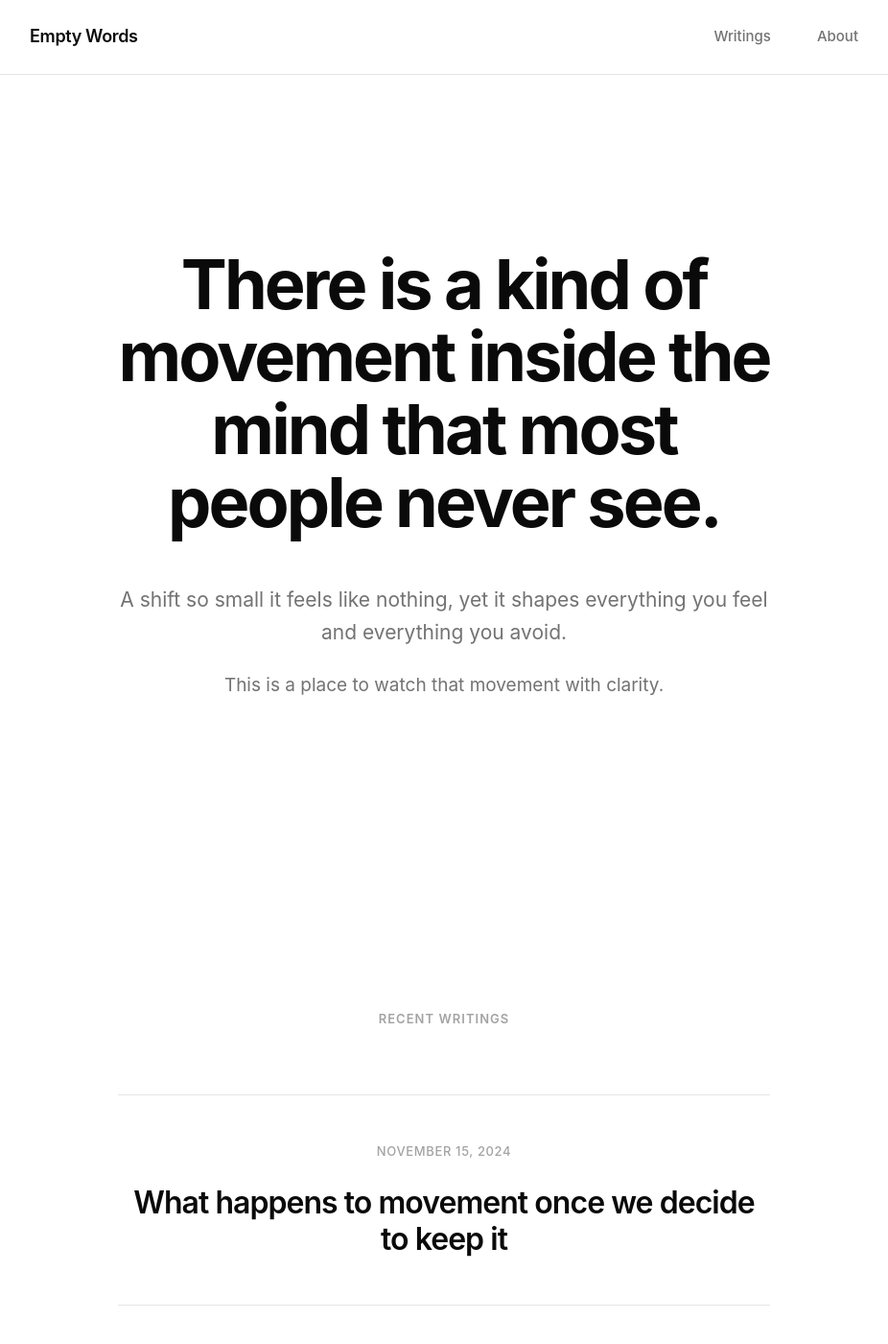
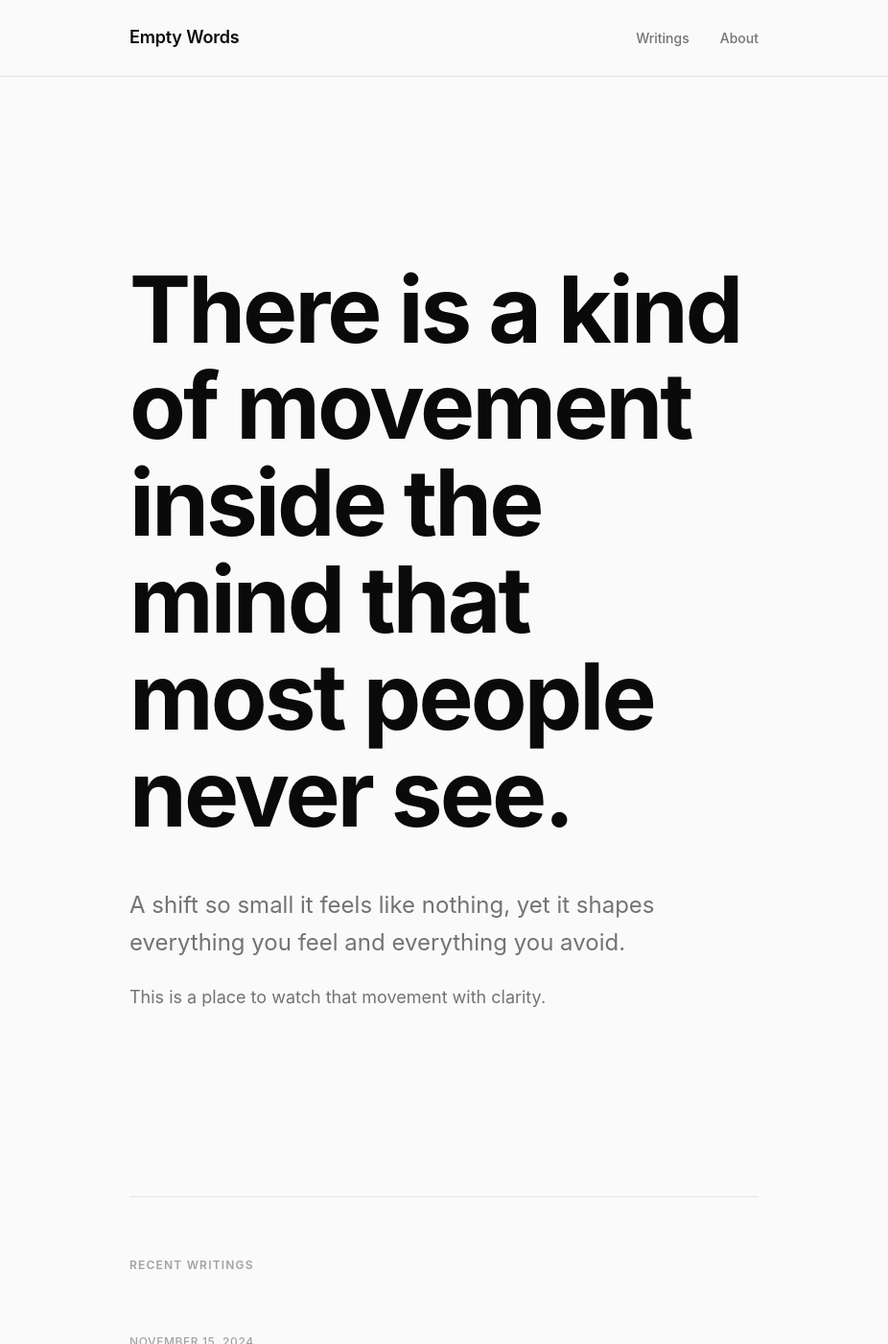
Before and after one commit to ladiossato/emptywords, a Jekyll site: the page built from index.md, in a window 1280 px wide and 1400 px high. Shown: the whole window at 96% size, without its empty margins (177-1103 px from the left). Built offline with Jekyll 4.4.1, drawn with Linux system fonts in a browser that asks for light colours.

Commit message:
about page updated & CSS update v3

```diff
--- a/assets/css/style.css
+++ b/assets/css/style.css
@@ -1,544 +1,561 @@
 /* ========================================
-   EMPTY WORDS
-   Centered. Refined. Intentional.
+   EMPTY WORDS - DESIGN SYSTEM V3
+   Asymmetric. Readable. Refined.
    ======================================== */
 
-/* Reset */
+/* ========================================
+   RESET & BASE
+   ======================================== */
+
 * {
     margin: 0;
     padding: 0;
     box-sizing: border-box;
 }
 
-/* Variables */
+/* ========================================
+   DESIGN TOKENS
+   ======================================== */
+
 :root {
-    --text-primary: #0a0a0a;
-    --text-secondary: #737373;
-    --text-tertiary: #a3a3a3;
-    --background: #ffffff;
-    --border: #e5e5e5;
-    --hover: #fafafa;
+    /* Colors */
+    --color-text: #0a0a0a;
+    --color-text-muted: #737373;
+    --color-text-subtle: #a3a3a3;
+    --color-bg: #fafafa;
+    --color-surface: #ffffff;
+    --color-border: #e5e5e5;
+    --color-accent: #0a0a0a;
 
-    --font-sans: -apple-system, BlinkMacSystemFont, 'SF Pro Display', 'Inter', 'Segoe UI', Roboto, sans-serif;
+    /* Typography */
+    --font-system: -apple-system, BlinkMacSystemFont, 'SF Pro Display', 'Segoe UI', 'Roboto', sans-serif;
+    --font-mono: 'SF Mono', 'Monaco', 'Inconsolata', monospace;
 
-    --space-xs: 12px;
-    --space-sm: 24px;
-    --space-md: 48px;
-    --space-lg: 72px;
-    --space-xl: 120px;
-    --space-2xl: 180px;
+    /* Type Scale (Perfect Fourth - 1.333) */
+    --text-xs: 12px;
+    --text-sm: 14px;
+    --text-base: 18px;
+    --text-lg: 24px;
+    --text-xl: 32px;
+    --text-2xl: 42px;
+    --text-3xl: 56px;
+    --text-4xl: 72px;
+    --text-5xl: 96px;
 
-    --max-width: 680px;
-    --max-width-wide: 960px;
+    /* Spacing (8pt grid) */
+    --space-1: 8px;
+    --space-2: 16px;
+    --space-3: 24px;
+    --space-4: 32px;
+    --space-6: 48px;
+    --space-8: 64px;
+    --space-12: 96px;
+    --space-16: 128px;
+    --space-24: 192px;
+
+    /* Layout */
+    --content-width: 720px;
+    --content-narrow: 580px;
+    --reading-width: 65ch;
+
+    /* Effects */
+    --transition: all 0.2s cubic-bezier(0.4, 0, 0.2, 1);
+    --shadow-sm: 0 1px 2px rgba(0,0,0,0.04);
+    --shadow-md: 0 4px 8px rgba(0,0,0,0.06);
 }
 
-/* Base */
+/* ========================================
+   GLOBAL STYLES
+   ======================================== */
+
 html {
+    font-size: 100%;
     -webkit-font-smoothing: antialiased;
     -moz-osx-font-smoothing: grayscale;
+    text-rendering: optimizeLegibility;
 }
 
 body {
-    font-family: var(--font-sans);
-    font-size: 17px;
-    line-height: 1.6;
-    color: var(--text-primary);
-    background: var(--background);
+    font-family: var(--font-system);
+    font-size: var(--text-base);
+    line-height: 1.7;
+    color: var(--color-text);
+    background: var(--color-bg);
 }
 
-/* Typography */
+/* ========================================
+   TYPOGRAPHY
+   ======================================== */
+
 h1, h2, h3, h4, h5, h6 {
-    font-weight: 600;
+    font-weight: 700;
     line-height: 1.1;
-    letter-spacing: -0.03em;
+    letter-spacing: -0.02em;
+    color: var(--color-text);
 }
 
-h1 {
-    font-size: 64px;
-    font-weight: 700;
-}
-
-h2 {
-    font-size: 40px;
-    font-weight: 600;
-}
-
-h3 {
-    font-size: 28px;
-    font-weight: 600;
-}
+h1 { font-size: var(--text-5xl); }
+h2 { font-size: var(--text-3xl); }
+h3 { font-size: var(--text-xl); }
 
 p {
-    line-height: 1.7;
+    max-width: var(--reading-width);
+    margin-bottom: var(--space-4);
 }
 
 a {
-    color: var(--text-primary);
+    color: var(--color-text);
     text-decoration: none;
-    transition: all 0.2s ease;
+    transition: var(--transition);
+    border-bottom: 1px solid var(--color-border);
 }
 
 a:hover {
-    color: var(--text-secondary);
+    color: var(--color-text-muted);
+    border-bottom-color: var(--color-text-muted);
 }
 
-/* Header */
+/* ========================================
+   HEADER
+   ======================================== */
+
 header {
-    border-bottom: 1px solid var(--border);
-    background: var(--background);
     position: sticky;
     top: 0;
     z-index: 100;
-    backdrop-filter: blur(10px);
-    background: rgba(255, 255, 255, 0.9);
+    background: rgba(250, 250, 250, 0.8);
+    backdrop-filter: blur(12px);
+    border-bottom: 1px solid var(--color-border);
 }
 
 nav {
-    max-width: var(--max-width-wide);
+    max-width: var(--content-width);
     margin: 0 auto;
-    padding: var(--space-sm) var(--space-md);
+    padding: var(--space-3) var(--space-4);
     display: flex;
     justify-content: space-between;
-    align-items: center;
+    align-items: baseline;
 }
 
 .site-title {
-    font-size: 18px;
+    font-size: var(--text-base);
     font-weight: 600;
-    letter-spacing: -0.02em;
+    letter-spacing: -0.01em;
+    border: none;
+}
+
+.site-title:hover {
+    border: none;
 }
 
 .nav-links {
     display: flex;
-    gap: var(--space-md);
+    gap: var(--space-4);
 }
 
 .nav-links a {
-    font-size: 15px;
-    color: var(--text-secondary);
+    font-size: var(--text-sm);
+    color: var(--color-text-muted);
     font-weight: 500;
+    border: none;
 }
 
 .nav-links a:hover {
-    color: var(--text-primary);
+    color: var(--color-text);
+    border: none;
 }
 
-/* Main */
+/* ========================================
+   LAYOUT
+   ======================================== */
+
 main {
-    max-width: var(--max-width-wide);
+    max-width: var(--content-width);
     margin: 0 auto;
-    padding: 0 var(--space-md);
-    min-height: calc(100vh - 200px);
+    padding: 0 var(--space-4);
 }
 
-/* Home Page */
+/* ========================================
+   HOME PAGE
+   ======================================== */
+
 .home {
-    display: flex;
-    flex-direction: column;
-    align-items: center;
-    padding-top: var(--space-2xl);
+    padding-top: var(--space-24);
 }
 
 .home-intro {
-    text-align: center;
-    max-width: var(--max-width);
-    margin-bottom: var(--space-2xl);
+    margin-bottom: var(--space-24);
 }
 
 .home-intro h1 {
-    font-size: 72px;
+    font-size: var(--text-5xl);
     font-weight: 700;
     line-height: 1.05;
-    margin-bottom: var(--space-md);
-    letter-spacing: -0.04em;
+    letter-spacing: -0.03em;
+    margin-bottom: var(--space-6);
+    max-width: 18ch;
 }
 
 .home-intro p {
-    font-size: 21px;
+    font-size: var(--text-lg);
     line-height: 1.6;
-    color: var(--text-secondary);
-    margin-bottom: var(--space-sm);
+    color: var(--color-text-muted);
+    margin-bottom: var(--space-3);
+    max-width: 50ch;
 }
 
 .home-intro p:last-child {
-    font-size: 19px;
+    font-size: var(--text-base);
+    margin-bottom: 0;
 }
 
 .recent-writings {
-    width: 100%;
-    max-width: var(--max-width);
-    margin-top: var(--space-xl);
+    border-top: 1px solid var(--color-border);
+    padding-top: var(--space-8);
 }
 
 .section-title {
-    font-size: 13px;
+    font-size: var(--text-xs);
     font-weight: 600;
     text-transform: uppercase;
-    letter-spacing: 0.08em;
-    color: var(--text-tertiary);
-    margin-bottom: var(--space-lg);
-    text-align: center;
+    letter-spacing: 0.1em;
+    color: var(--color-text-subtle);
+    margin-bottom: var(--space-8);
 }
 
 .writing-preview {
-    padding: var(--space-md) 0;
-    border-top: 1px solid var(--border);
-    text-align: center;
-    transition: all 0.2s ease;
-}
-
-.writing-preview:hover {
-    transform: translateY(-2px);
+    margin-bottom: var(--space-12);
+    position: relative;
 }
 
 .writing-preview time {
     display: block;
-    font-size: 13px;
-    color: var(--text-tertiary);
-    margin-bottom: var(--space-sm);
+    font-size: var(--text-xs);
     font-weight: 500;
+    color: var(--color-text-subtle);
     text-transform: uppercase;
     letter-spacing: 0.05em;
+    margin-bottom: var(--space-2);
 }
 
 .writing-preview h3 {
-    font-size: 32px;
-    font-weight: 600;
-    margin: 0;
-    letter-spacing: -0.03em;
-    line-height: 1.2;
+    font-size: var(--text-3xl);
+    font-weight: 700;
+    line-height: 1.15;
+    letter-spacing: -0.02em;
+    margin-bottom: var(--space-2);
+    max-width: 24ch;
+    transition: var(--transition);
 }
 
 .writing-preview h3 a {
-    color: var(--text-primary);
+    border: none;
+    color: var(--color-text);
+}
+
+.writing-preview:hover h3 {
+    color: var(--color-text-muted);
 }
 
 .view-all {
     display: inline-block;
-    margin-top: var(--space-lg);
-    font-size: 15px;
+    margin-top: var(--space-4);
+    font-size: var(--text-sm);
     font-weight: 500;
-    color: var(--text-secondary);
-    text-align: center;
-    width: 100%;
+    color: var(--color-text-muted);
 }
 
-.view-all:hover {
-    color: var(--text-primary);
-}
+/* ========================================
+   WRITINGS ARCHIVE
+   ======================================== */
 
-/* Writings Archive */
 .writings-archive {
-    padding-top: var(--space-2xl);
-    max-width: var(--max-width);
-    margin: 0 auto;
+    padding-top: var(--space-24);
 }
 
 .writings-archive h1 {
-    text-align: center;
-    margin-bottom: var(--space-2xl);
-    font-size: 64px;
+    font-size: var(--text-4xl);
+    margin-bottom: var(--space-12);
 }
 
 .writing-item {
-    padding: var(--space-md) 0;
-    border-top: 1px solid var(--border);
-    text-align: center;
-    transition: all 0.2s ease;
+    margin-bottom: var(--space-12);
+    border-top: 1px solid var(--color-border);
+    padding-top: var(--space-8);
 }
 
-.writing-item:hover {
-    transform: translateY(-2px);
+.writing-item:first-child {
+    border-top: none;
+    padding-top: 0;
 }
 
 .writing-item time {
     display: block;
-    font-size: 13px;
-    color: var(--text-tertiary);
-    margin-bottom: var(--space-sm);
+    font-size: var(--text-xs);
     font-weight: 500;
+    color: var(--color-text-subtle);
     text-transform: uppercase;
     letter-spacing: 0.05em;
+    margin-bottom: var(--space-2);
 }
 
 .writing-item h2 {
-    font-size: 36px;
-    font-weight: 600;
-    margin: 0;
-    letter-spacing: -0.03em;
+    font-size: var(--text-2xl);
+    font-weight: 700;
     line-height: 1.2;
+    letter-spacing: -0.02em;
+    max-width: 28ch;
+    transition: var(--transition);
 }
 
 .writing-item h2 a {
-    color: var(--text-primary);
+    border: none;
 }
 
-/* Individual Writing */
+.writing-item:hover h2 {
+    color: var(--color-text-muted);
+}
+
+/* ========================================
+   INDIVIDUAL WRITING
+   ======================================== */
+
 .writing {
-    padding-top: var(--space-2xl);
-    max-width: var(--max-width);
-    margin: 0 auto;
+    padding-top: var(--space-24);
 }
 
 .writing-header {
-    margin-bottom: var(--space-2xl);
-    text-align: center;
+    margin-bottom: var(--space-16);
+    border-bottom: 1px solid var(--color-border);
+    padding-bottom: var(--space-8);
 }
 
 .writing-header time {
     display: block;
-    font-size: 13px;
-    color: var(--text-tertiary);
-    margin-bottom: var(--space-md);
+    font-size: var(--text-xs);
     font-weight: 500;
+    color: var(--color-text-subtle);
     text-transform: uppercase;
     letter-spacing: 0.08em;
+    margin-bottom: var(--space-4);
 }
 
 .writing-header h1 {
-    font-size: 64px;
+    font-size: var(--text-4xl);
     font-weight: 700;
-    line-height: 1.05;
-    letter-spacing: -0.04em;
-    margin: 0;
+    line-height: 1.1;
+    letter-spacing: -0.03em;
+    max-width: 20ch;
 }
 
 .writing-content {
-    max-width: 580px;
-    margin: 0 auto var(--space-2xl);
+    max-width: var(--content-narrow);
 }
 
 .writing-content p {
-    font-size: 19px;
+    font-size: var(--text-base);
     line-height: 1.8;
-    margin-bottom: var(--space-lg);
-    color: var(--text-primary);
+    margin-bottom: var(--space-8);
+    max-width: var(--reading-width);
 }
 
 .writing-content p:first-child {
-    font-size: 21px;
-    color: var(--text-secondary);
-    margin-bottom: var(--space-xl);
+    font-size: var(--text-lg);
+    color: var(--color-text-muted);
+    margin-bottom: var(--space-12);
 }
 
 .writing-footer {
-    padding-top: var(--space-xl);
-    border-top: 1px solid var(--border);
-    text-align: center;
-    margin-top: var(--space-2xl);
+    margin-top: var(--space-24);
+    padding-top: var(--space-8);
+    border-top: 1px solid var(--color-border);
 }
 
 .writing-footer a {
-    font-size: 15px;
+    font-size: var(--text-sm);
     font-weight: 500;
-    color: var(--text-secondary);
+    color: var(--color-text-muted);
 }
 
-.writing-footer a:hover {
-    color: var(--text-primary);
-}
+/* ========================================
+   ABOUT PAGE
+   ======================================== */
 
-/* About Page */
 .about {
-    padding-top: var(--space-2xl);
-    max-width: 580px;
-    margin: 0 auto;
+    padding-top: var(--space-24);
+    max-width: var(--content-narrow);
 }
 
 .about h1 {
-    margin-bottom: var(--space-xl);
-    text-align: center;
-    font-size: 64px;
+    font-size: var(--text-4xl);
+    margin-bottom: var(--space-12);
+    max-width: 16ch;
 }
 
 .about h2 {
-    margin-top: var(--space-2xl);
-    margin-bottom: var(--space-lg);
-    font-size: 32px;
-    text-align: center;
+    font-size: var(--text-xl);
+    margin-top: var(--space-16);
+    margin-bottom: var(--space-6);
+    max-width: 24ch;
 }
 
 .about p {
-    font-size: 19px;
+    font-size: var(--text-base);
     line-height: 1.8;
-    margin-bottom: var(--space-lg);
+    margin-bottom: var(--space-6);
 }
 
 .about hr {
     border: none;
-    border-top: 1px solid var(--border);
-    margin: var(--space-2xl) 0;
+    border-top: 1px solid var(--color-border);
+    margin: var(--space-16) 0;
 }
 
 .about a {
     font-weight: 500;
 }
 
-/* Footer */
+/* ========================================
+   FOOTER
+   ======================================== */
+
 footer {
-    border-top: 1px solid var(--border);
-    background: var(--background);
-    padding: var(--space-2xl) 0;
-    margin-top: var(--space-2xl);
+    margin-top: var(--space-24);
+    padding: var(--space-16) 0;
+    border-top: 1px solid var(--color-border);
+    background: var(--color-surface);
 }
 
 .footer-content {
-    max-width: var(--max-width);
+    max-width: var(--content-width);
     margin: 0 auto;
-    padding: 0 var(--space-md);
-    text-align: center;
+    padding: 0 var(--space-4);
 }
 
 .footer-content p {
-    font-size: 15px;
-    color: var(--text-secondary);
-    margin-bottom: var(--space-sm);
+    font-size: var(--text-sm);
+    color: var(--color-text-muted);
+    margin-bottom: var(--space-3);
 }
 
 .subscribe-link {
     display: inline-block;
-    padding: 16px 32px;
-    background: var(--text-primary);
-    color: var(--background);
-    font-size: 15px;
+    padding: var(--space-2) var(--space-4);
+    background: var(--color-accent);
+    color: var(--color-bg);
+    font-size: var(--text-sm);
     font-weight: 600;
-    border-radius: 6px;
-    transition: all 0.2s ease;
-    margin: var(--space-md) 0;
+    border-radius: 4px;
+    border: none;
+    transition: var(--transition);
+    margin: var(--space-3) 0;
 }
 
 .subscribe-link:hover {
+    opacity: 0.9;
     transform: translateY(-1px);
-    box-shadow: 0 4px 12px rgba(0,0,0,0.1);
-    color: var(--background);
+    box-shadow: var(--shadow-md);
+    color: var(--color-bg);
+    border: none;
 }
 
 .footer-note {
-    font-size: 14px;
-    color: var(--text-tertiary);
-    margin-top: var(--space-sm);
+    font-size: var(--text-xs);
+    color: var(--color-text-subtle);
 }
 
 .footer-note a {
-    color: var(--text-secondary);
+    color: var(--color-text-muted);
     font-weight: 500;
 }
 
-.footer-note a:hover {
-    color: var(--text-primary);
-}
+/* ========================================
+   RESPONSIVE
+   ======================================== */
 
-/* Responsive */
 @media (max-width: 768px) {
     :root {
-        --space-md: 32px;
-        --space-lg: 48px;
-        --space-xl: 72px;
-        --space-2xl: 96px;
+        --text-5xl: 56px;
+        --text-4xl: 42px;
+        --text-3xl: 32px;
+        --text-2xl: 28px;
+        --space-24: 128px;
+        --space-16: 96px;
+        --space-12: 64px;
     }
 
     body {
-        font-size: 16px;
-    }
-
-    h1 {
-        font-size: 48px;
-    }
-
-    h2 {
-        font-size: 32px;
-    }
-
-    h3 {
-        font-size: 24px;
+        font-size: 17px;
     }
 
     nav {
-        padding: var(--space-sm) var(--space-sm);
+        padding: var(--space-2) var(--space-3);
     }
 
     .site-title {
-        font-size: 17px;
+        font-size: var(--text-sm);
     }
 
     .nav-links {
-        gap: var(--space-sm);
-    }
-
-    .nav-links a {
-        font-size: 14px;
+        gap: var(--space-3);
     }
 
     main {
-        padding: 0 var(--space-sm);
+        padding: 0 var(--space-3);
     }
 
     .home {
-        padding-top: var(--space-xl);
+        padding-top: var(--space-16);
     }
 
     .home-intro h1 {
-        font-size: 48px;
-    }
-
-    .home-intro p {
-        font-size: 18px;
-    }
-
-    .home-intro p:last-child {
-        font-size: 17px;
+        max-width: 100%;
     }
 
     .writing-preview h3 {
-        font-size: 26px;
-    }
-
-    .writing-item h2 {
-        font-size: 28px;
+        max-width: 100%;
     }
 
     .writing-header h1 {
-        font-size: 42px;
+        max-width: 100%;
     }
 
     .writing-content p {
         font-size: 17px;
-        line-height: 1.8;
-        margin-bottom: var(--space-lg);
-    }
-
-    .writing-content p:first-child {
-        font-size: 19px;
-    }
-
-    .about h1 {
-        font-size: 48px;
-    }
-
-    .about h2 {
-        font-size: 28px;
-    }
-
-    .about p {
-        font-size: 17px;
-    }
-
-    .writings-archive h1 {
-        font-size: 48px;
     }
 }
 
+/* ========================================
+   DARK MODE
+   ======================================== */
+
 @media (prefers-color-scheme: dark) {
     :root {
-        --text-primary: #fafafa;
-        --text-secondary: #a3a3a3;
-        --text-tertiary: #737373;
-        --background: #0a0a0a;
-        --border: #1a1a1a;
-        --hover: #141414;
+        --color-text: #fafafa;
+        --color-text-muted: #a3a3a3;
+        --color-text-subtle: #737373;
+        --color-bg: #0a0a0a;
+        --color-surface: #141414;
+        --color-border: #262626;
+        --color-accent: #fafafa;
     }
 
     header {
-        background: rgba(10, 10, 10, 0.9);
+        background: rgba(10, 10, 10, 0.8);
     }
 }
+
+/* ========================================
+   UTILITIES
+   ======================================== */
+
+.visually-hidden {
+    position: absolute;
+    width: 1px;
+    height: 1px;
+    padding: 0;
+    margin: -1px;
+    overflow: hidden;
+    clip: rect(0,0,0,0);
+    border: 0;
+}
```
